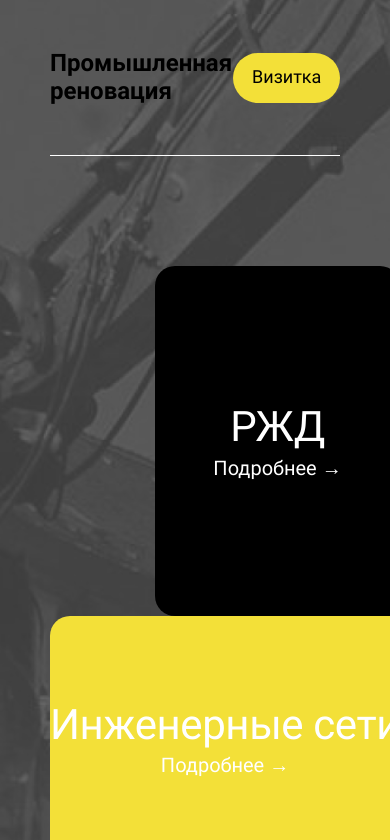
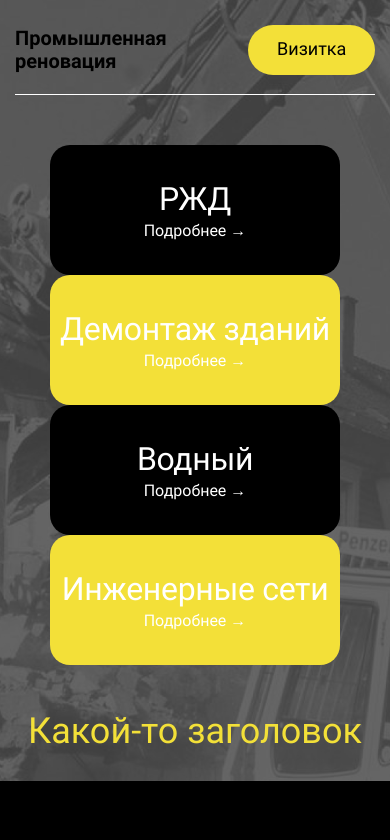
Before and after one commit to nastyaa-l/renovation, a plain HTML site: page index.html in a window 390 px wide. Shown: the top 840 px of the page. Drawn offline with Linux system fonts and the light colour scheme.

Commit message:
refac: адаптивность главной старницы

```diff
--- a/index.css
+++ b/index.css
@@ -3,6 +3,7 @@
 body {
   width: 100%;
   background-color:black;
+  min-width: 320px;
 }
 
 .page {
@@ -58,8 +59,8 @@ body {
   text-decoration: none;
 }
 
-.header__link:hover {
-  opacity: 0.8;
+.header__link-name:hover {
+  opacity: 0.6;
   cursor: pointer;
 }
 
@@ -95,8 +96,8 @@ body {
 
 .content__header {
   font-style: normal;
-  font-weight: bold;
-  font-size: 70px;
+  font-weight: normal;
+  font-size: 65px;
   line-height: 89%;
   color: #F3E038;
   text-align: center;
@@ -105,7 +106,7 @@ body {
 
 .rectangle__name {
   font-weight: normal;
-  font-size: 42px;
+  font-size: 36px;
   line-height: 130%;
   letter-spacing: -0.01em;
   color: #FFFFFF;
@@ -238,3 +239,123 @@ body {
   z-index: -1;
   border-radius: 0 20px 20px 20px;
 }
+
+@media  screen and (max-width:1100px) {
+  .header__link {
+    width: 140px;
+  }
+
+  .rectangle_black {
+    width:200px;
+    height: 250px;
+  }
+
+  .rectangle_yellow {
+    height:200px;
+    width: 250px;
+  }
+
+  .rectangle {
+    width: 500px;
+    height: 500px;
+  }
+
+  .rectangle__name {
+    font-size: 32px;
+  }
+
+  .rectangle__link {
+    font-size: 16px;
+  }
+}
+
+@media  screen and (max-width:780px) {
+  .content__header {
+    font-size: 48px;
+  }
+  .header {
+    padding-bottom: 5px;
+  }
+}
+
+@media  screen and (max-width:580px) {
+  .content__header {
+    font-size: 36px;
+  }
+  .header__logo {
+    font-size: 20px;
+  }
+
+  .page {
+    padding: 10px 15px;
+  }
+
+  .rectangle_black {
+    width:360px;
+    height: 130px;
+  }
+
+  .rectangle_yellow {
+    width:360px;
+    height: 130px;
+  }
+  .rectangle {
+    margin: 50px auto 50px;
+    width: 0px;
+    height: 520px;
+    display: flex;
+    justify-content: center;
+    align-items: center;
+    flex-direction: column;
+    position: relative;
+}
+
+.rectangle-first-row {
+  display: flex;
+  flex-direction: column;
+  align-items: flex-end;
+  justify-content: flex-end;
+  position: relative;
+}
+
+.rectangle-second-row {
+  display: flex;
+  flex-direction: column-reverse;
+  align-items: flex-end;
+  justify-content: flex-end;
+  position: relative;
+}
+
+.rectangle__RZD {
+  border-radius: 20px 20px 20px 20px;
+  position: relative;
+}
+
+.rectangle__ship {
+  border-radius: 20px 20px 20px 20px;
+  position: relative;
+}
+
+.rectangle__build {
+  border-radius: 20px 20px 20px 20px;
+  position: relative;
+}
+
+.rectangle__net {
+  border-radius: 20px 20px 20px 20px;
+  position: relative;
+
+}
+}
+
+@media  screen and (max-width:460px) {
+  .rectangle_black {
+    width:290px;
+    height: 130px;
+  }
+
+  .rectangle_yellow {
+    width:290px;
+    height: 130px;
+  }
+}
```
